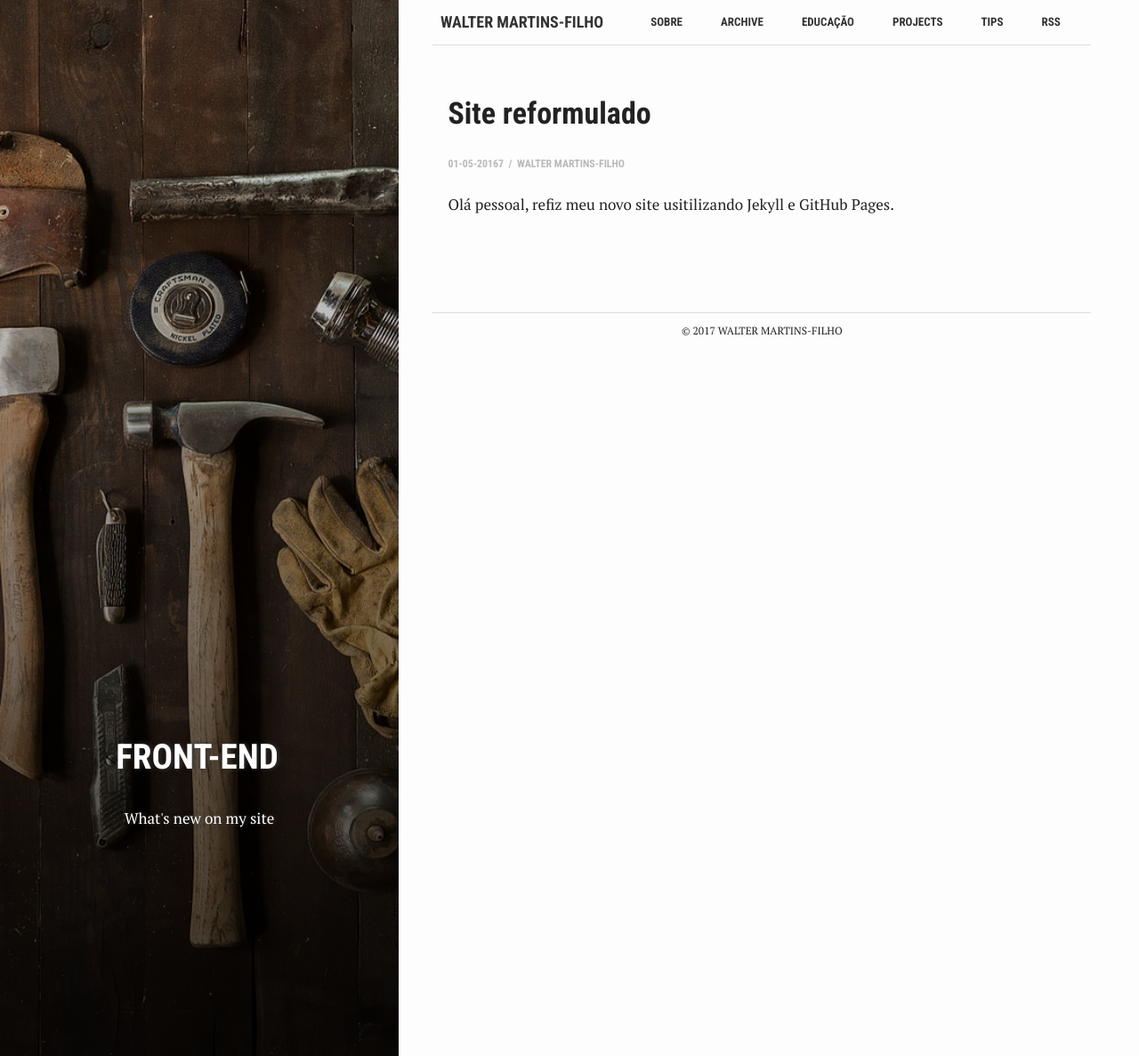
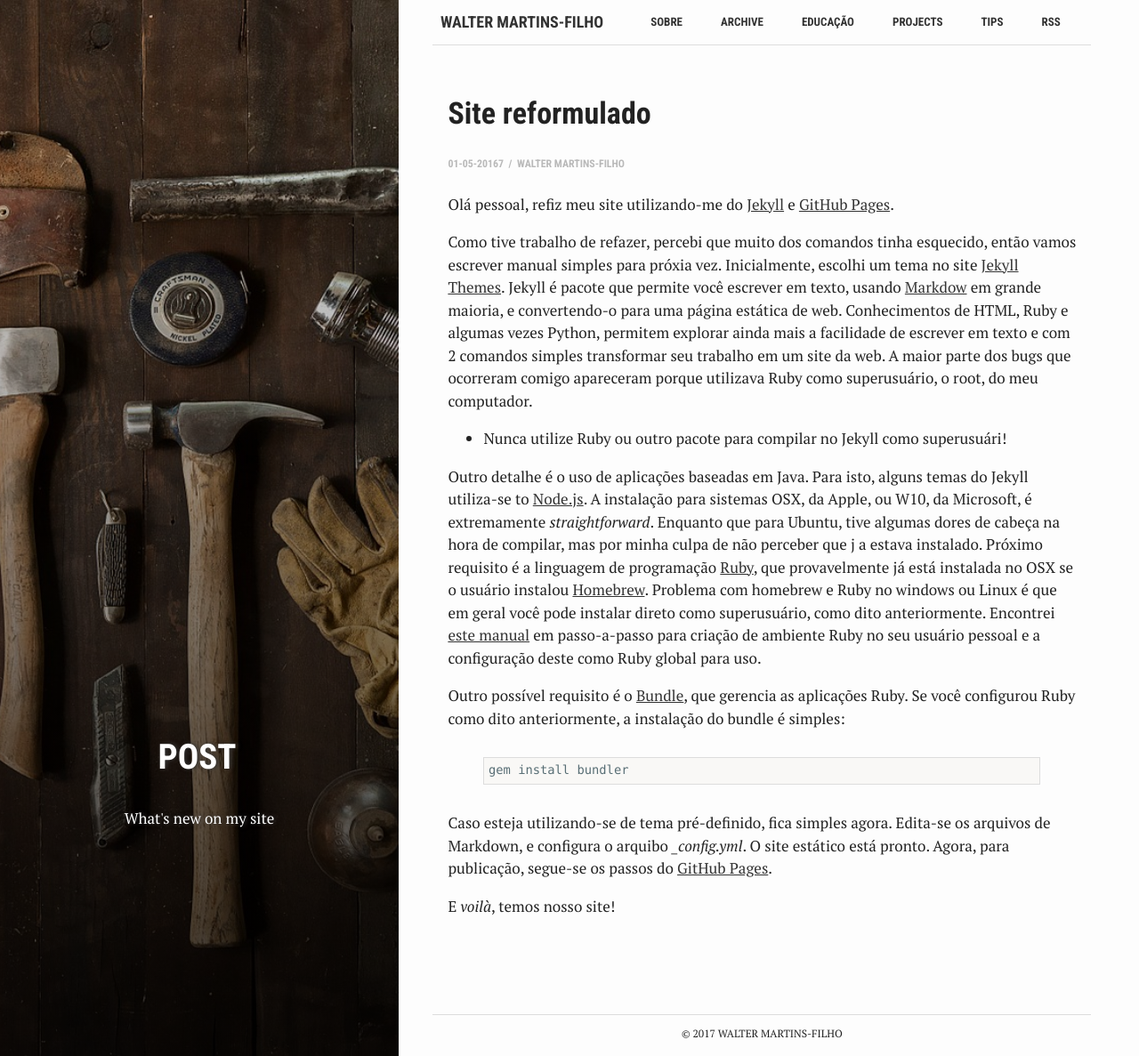
Before and after one commit to waltersmartinsf/waltersmartinsf.github.io, a Jekyll site: the page built from _posts/2017-05-01-New site.md, in a window 1280 px wide and 1187 px high. Shown: the whole window at 89% size. Built offline with Jekyll 4.4.1, drawn with Linux system fonts in a browser that asks for light colours.

Commit message:
post 2017-05-01

```diff
--- a/_posts/2017-05-01-New site.md
+++ b/_posts/2017-05-01-New site.md
@@ -6,8 +6,25 @@ crawlertitle: "About my new site"
 summary: "What's new on my site"
 date:   20167-05-01 16:00:00 +0300
 categories: posts
-tags: ['front-end']
+tags: ['Post']
 author: Walter Martins-Filho
 ---
 
-Olá pessoal, refiz meu novo site usitilizando Jekyll e GitHub Pages.
+Olá pessoal, refiz meu site utilizando-me do [Jekyll](https://jekyllrb.com/) e [GitHub Pages](https://pages.github.com/).
+
+Como tive trabalho de refazer, percebi que muito dos comandos tinha esquecido, então vamos escrever manual simples para próxia vez. Inicialmente, escolhi um tema no site [Jekyll Themes](http://jekyllthemes.org). Jekyll é pacote que permite você escrever em texto, usando [Markdow](https://pt.wikipedia.org/wiki/Markdown) em grande maioria, e convertendo-o para uma página estática de web. Conhecimentos de HTML, Ruby e algumas vezes Python, permitem explorar ainda mais a facilidade de escrever em texto e com 2 comandos simples transformar seu trabalho em um site da web. A maior parte dos bugs que ocorreram comigo apareceram porque utilizava Ruby como superusuário, o root, do meu computador.
+
+* Nunca utilize Ruby ou outro pacote para compilar no Jekyll como superusuári!
+
+Outro detalhe é o uso de aplicações baseadas em Java. Para isto, alguns temas do Jekyll utiliza-se to [Node.js](https://nodejs.org/en/). A instalação para sistemas OSX, da Apple, ou W10, da Microsoft, é extremamente *straightforward*. Enquanto que para Ubuntu, tive algumas dores de cabeça na hora de compilar, mas por minha culpa de não perceber que j
+a estava instalado. Próximo requisito é a linguagem de programação [Ruby](https://www.ruby-lang.org/pt/), que provavelmente já está instalada no OSX se o usuário instalou [Homebrew](https://brew.sh/index_pt-br.html). Problema com homebrew e Ruby no windows ou Linux é que em geral você pode instalar direto como superusuário, como dito anteriormente. Encontrei [este manual](https://gorails.com/setup/osx/10.12-sierra) em passo-a-passo para criação de ambiente Ruby no seu usuário pessoal e a configuração deste como Ruby global para uso.
+
+Outro possível requisito é o [Bundle](http://bundler.io/), que gerencia as aplicações Ruby. Se você configurou Ruby como dito anteriormente, a instalação do bundle é simples:
+
+{% highlight ruby %}
+gem install bundler
+{% endhighlight %}
+
+Caso esteja utilizando-se de tema pré-definido, fica simples agora. Edita-se os arquivos de Markdown, e configura o arquibo *_config.yml*. O site estático está pronto. Agora, para publicação, segue-se os passos do [GitHub Pages](https://pages.github.com/).
+
+E *voilà*, temos nosso site!
```
Also changed, not shown: 11 other files.
